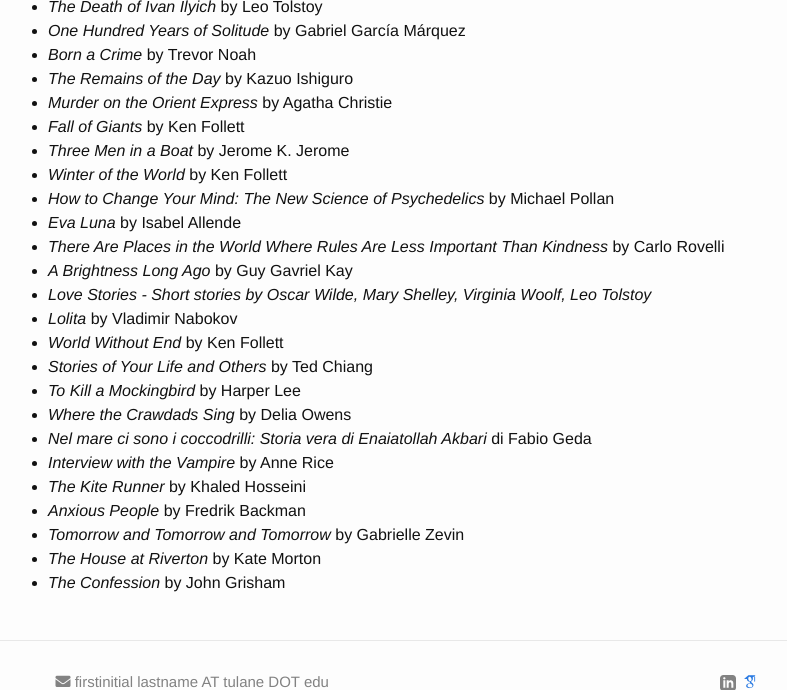
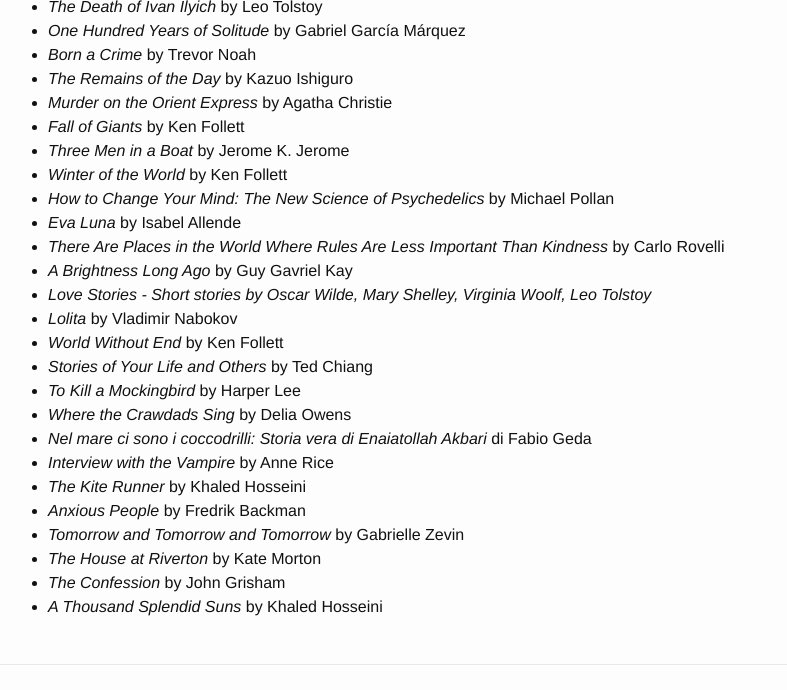
Before and after one commit to tamglaeser/tamglaeser.github.io, a Jekyll site: the page built from books.md, in a window 1280 px wide and 900 px high, scrolled down 665 px, cut to the strip 0-690 px from the top of the window. Shown: the whole strip, without its empty margins (252-1039 px from the left). Built offline with Jekyll 4.4.1, drawn with Linux system fonts in a browser that asks for light colours; nearby versions of some CDN libraries; some web fonts are replaced.

Commit message:
Update books.md

```diff
--- a/books.md
+++ b/books.md
@@ -54,3 +54,4 @@
 - _Tomorrow and Tomorrow and Tomorrow_ by Gabrielle Zevin
 - _The House at Riverton_ by Kate Morton
 - _The Confession_ by John Grisham
+- _A Thousand Splendid Suns_ by Khaled Hosseini
```
